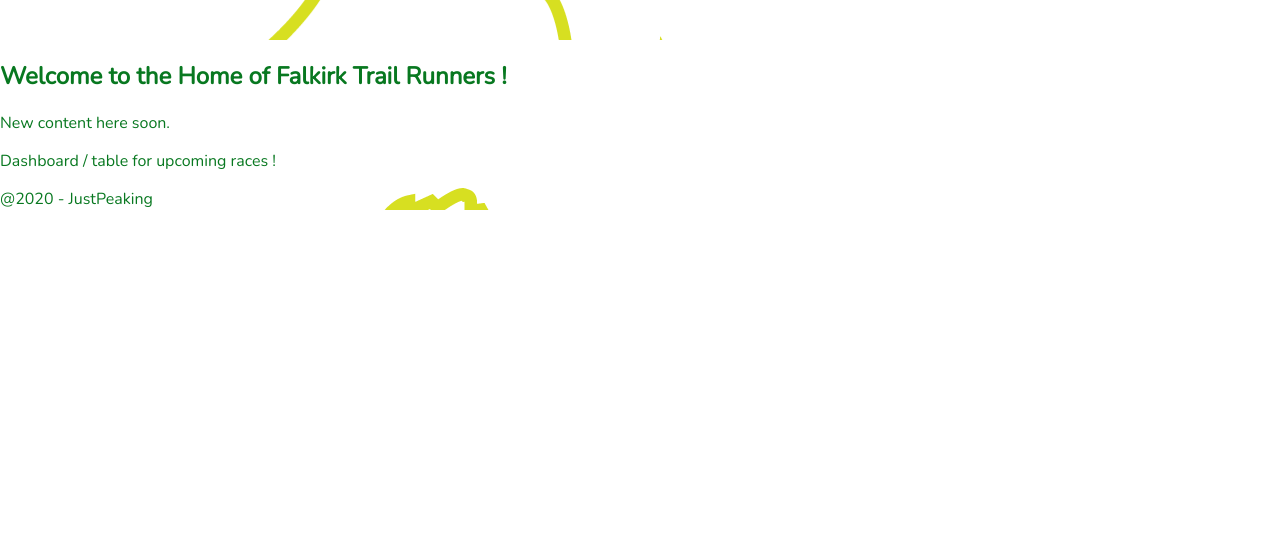
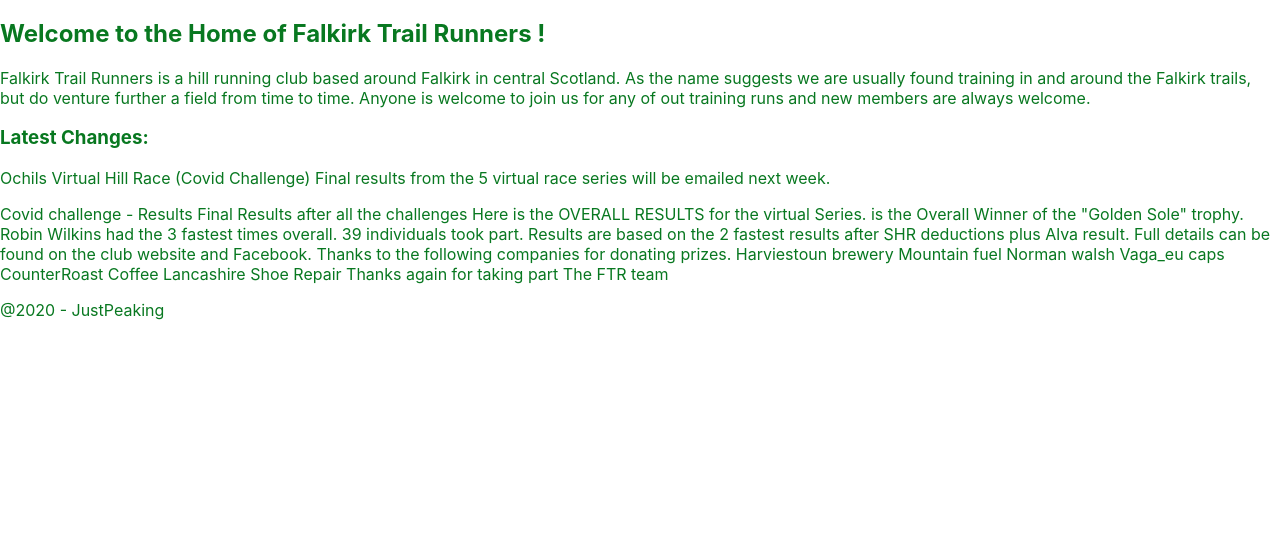
Before and after one commit to stevenmcf/Falkirk_Trail_Runners, a Flask app: page / in a window 1280 px wide. Shown: the part 110-670 px from the top of the page. Run offline with Flask 2, Linux system fonts and the light colour scheme.

Commit message:
further html interface added.
trying to get background image across header and footers. Not quite there yet. re-working the pages to be input in tables for a nicer experience

```diff
--- a/app/controllers/races_controller.py
+++ b/app/controllers/races_controller.py
@@ -68,7 +68,12 @@
     # sorted_results = results.sort()
     return render_template("/races/show.html", race=race, runners=runners, race_results=results, counter=counter)
 
+# SHOW ALL RESULTS
 
+@races_blueprint.route("/results")
+def results():
+    results = race_result_repository.select_all()
+    return render_template("races/results.html", all_results=results)
 
 # DELETE
 # functionality in browser
--- a/app/static/CSS/header.css
+++ b/app/static/CSS/header.css
@@ -4,9 +4,9 @@
 
   }
 
-  .background-image {
+  .Header-image {
     width: 100%;
-    background-image: url('/static/images/JPlogo1.5.png');
+    background-image: url('/static/images/Ochils_pano.jpg');
 
   }
 
--- a/app/static/CSS/style.css
+++ b/app/static/CSS/style.css
@@ -3,10 +3,21 @@
     background-size: cover;
     background-repeat: no-repeat; */
     color: hsl(133, 88%, 25%);
-    font-family: "Nunito", sans-serif;
+    /* font-family: "Nunito", sans-serif; */
+
+    font-family: -apple-system, BlinkMacSystemFont, sans-serif;
     padding: 0px;
     margin: 0px;
   }
+
+  /* #grid-container {
+    display: grid;
+    grid-template-areas:
+      'header'
+      'main'
+      'footer';
+  } */
+
 
   /* .menu a {
     margin: 10px;
--- a/app/templates/Races/new.html
+++ b/app/templates/Races/new.html
@@ -18,6 +18,8 @@
                 <label for="elevation">Elevation: </label>
                 <input type="text" name="elevation" id="elevation" placeholder="How high ? (m)"> <br>
                 <br>
+                <input type="file" onchange="previewFile()"><br>
+                        <img src="" height="200" alt="Image preview...">
                 <input type="submit" value="Submit">
                 </div>
         </form>
--- a/app/templates/base.html
+++ b/app/templates/base.html
@@ -10,7 +10,8 @@
             <link href="https://fonts.googleapis.com/css2?family=Nunito&display=swap" rel="stylesheet">
     </head>
     <body>
-        <header class="background-image">
+        <div id="Main-Header">
+            <header class="Header-image">
                 <!-- header start -->
                     <nav>
                         <h1 class=Logo >Falkirk Trail Runners - Race Manager</h1>
@@ -31,5 +32,6 @@
             <footer class="background-image">
                 @2020 - JustPeaking
             </footer>
+        </div>
     </body>
 </html>
--- a/app/templates/index.html
+++ b/app/templates/index.html
@@ -3,9 +3,33 @@
 {% block content %}
     <h1>Welcome to the Home of Falkirk Trail Runners !</h1>
     <p>
-        New content here soon.
+        Falkirk Trail Runners is a hill running club based around Falkirk in central Scotland. As the name suggests we are usually found training in and around the Falkirk trails, but do venture further a field from time to time. Anyone is welcome to join us for any of out training runs and new members are always welcome.
     </p>
+    <h3>Latest Changes:</h3>
+    <p>Ochils Virtual Hill Race (Covid Challenge) Final results from the 5 virtual race series will be emailed next week.
+        </p>
     <p>
-        Dashboard / table for upcoming races !
+        Covid challenge - Results
+
+        Final Results after all the challenges
+
+        Here is the OVERALL RESULTS for the virtual Series. is the Overall Winner of the "Golden Sole" trophy.
+
+        Robin Wilkins had the 3 fastest times overall.
+
+        39 individuals took part. Results are based on the 2 fastest results after SHR deductions plus Alva result. Full details can be found on the club website and Facebook.
+
+        Thanks to the following companies for donating prizes.
+
+        Harviestoun brewery
+        Mountain fuel
+        Norman walsh
+        Vaga_eu caps
+        CounterRoast Coffee
+        Lancashire Shoe Repair
+        Thanks again for taking part
+
+        The FTR team
+
     </p>
 {% endblock content %}
```
Also changed, not shown: app/repositories/race_result_repository.py (+6 -3 lines), app/templates/Races/base.html (deleted, +0 -30 lines), app/templates/Races/index.html (+4 -3 lines), app/templates/Races/results.html (added, +8 -0 lines), app/templates/Races/show.html (+5 -15 lines), app/templates/Runners/base.html (deleted, +0 -32 lines), app/static/images/dumyat_dash.jpg (added), 1 other file. Lines whose indentation alone changed are shown as unchanged.
